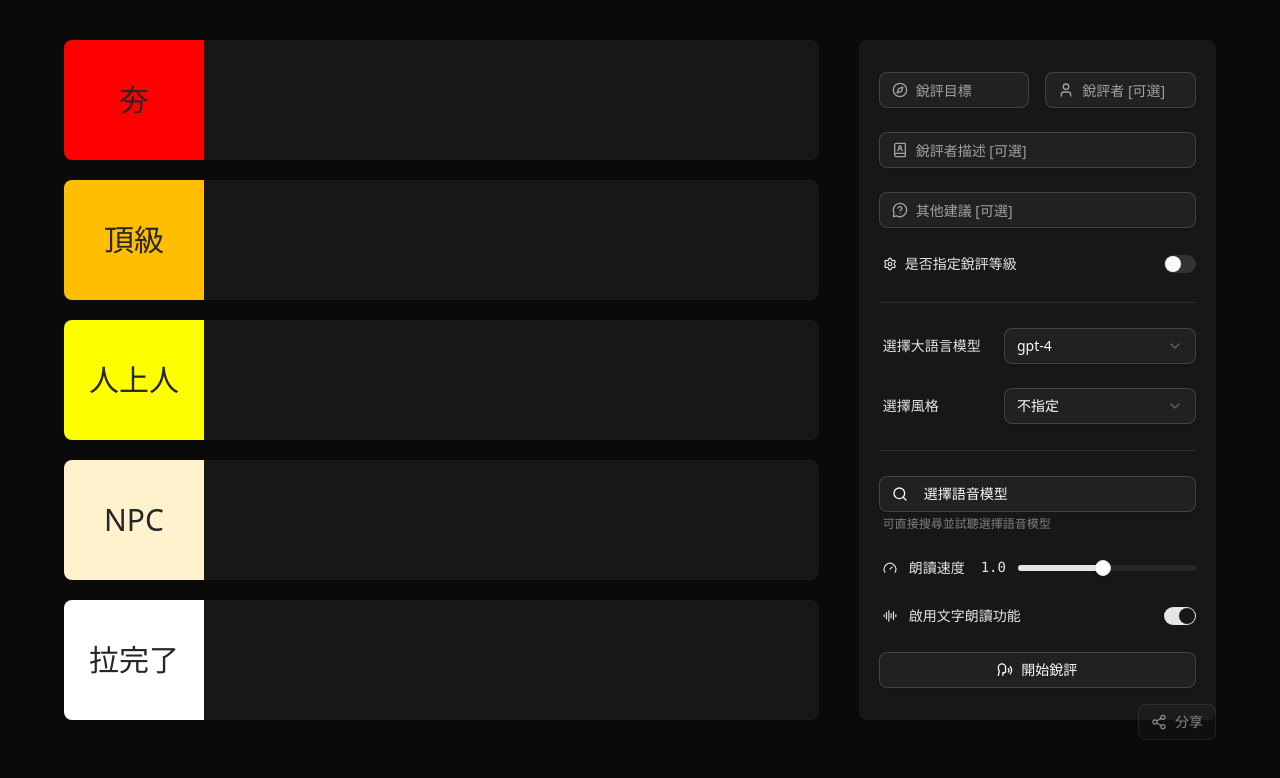
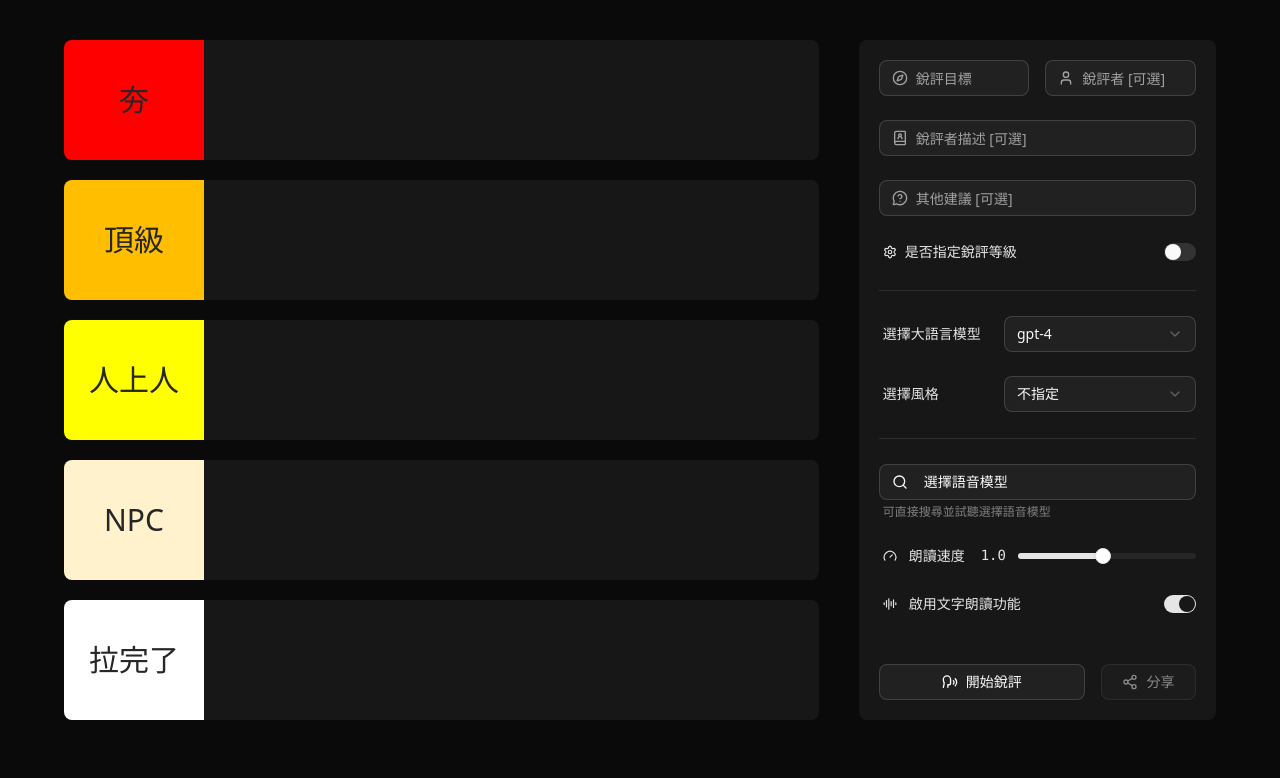
Before and after one commit to Dong-Chen-1031/AI-Tier, a React (Vite) app: page / in a window 1280 px wide. Shown: the top 778 px of the page. Built offline with nearby package versions, Linux system fonts and the light colour scheme.

Commit message:
修個分享按鈕

```diff
--- a/frontend/components/ShareButton.tsx
+++ b/frontend/components/ShareButton.tsx
@@ -5,7 +5,9 @@ import { useReviewCases } from "../contexts/ReviewCaseContext";
 import axios from "axios";
 import config from "../config/constants";
 
-export const ShareButton: React.FC = () => {
+export const ShareButton: React.FC<{ className?: string }> = ({
+  className,
+}) => {
   const { cases } = useReviewCases();
   const [copied, setCopied] = useState(false);
   const [loading, setLoading] = useState(false);
@@ -40,12 +42,14 @@ export const ShareButton: React.FC = () => {
     }
   };
 
+  const disabled = loading || cases.length === 0;
+
   return (
     <Button
       onClick={handleShare}
-      disabled={loading || cases.length === 0}
+      disabled={disabled}
       variant="outline"
-      className="gap-2"
+      className={`gap-2 ${className} ${disabled ? "cursor-not-allowed" : "cursor-pointer"}`}
     >
       {copied ? (
         <>
--- a/frontend/components/input.tsx
+++ b/frontend/components/input.tsx
@@ -44,6 +44,7 @@ import { ModelSelector } from "./model-selector";
 import React from "react";
 import axios from "axios";
 import { useReviewCases } from "../contexts/ReviewCaseContext";
+import { ShareButton } from "./ShareButton";
 
 export interface TierRequest {
   subject: string; //V
@@ -122,7 +123,10 @@ export const InputGroupIcon = ({
 
       const chunk = decoder.decode(value, { stream: true });
       fullText += chunk;
-      const cleanText = fullText.replace(/\[(夯|頂級|人上人|NPC|拉完了)\]/g, "");
+      const cleanText = fullText.replace(
+        /\[(夯|頂級|人上人|NPC|拉完了)\]/g,
+        "",
+      );
       setMessage(cleanText);
 
       // Update streaming text in global state
@@ -460,9 +464,9 @@ export const InputGroupIcon = ({
                   )}
                 />
               </Field>
-
+              <div className="w-full grid grid-cols-3 gap-4 mt-6">
                 <Button
-                className="cursor-pointer"
+                  className="cursor-pointer col-span-2"
                   variant="outline"
                   type="submit"
                   disabled={progress === "loading"}
@@ -470,6 +474,8 @@ export const InputGroupIcon = ({
                   {progress === "setting" ? <SpeechIcon /> : <Loader />}
                   開始銳評
                 </Button>
+                <ShareButton className="col-span-1" />
+              </div>
             </form>
           </motion.div>
         ) : null}
@@ -480,9 +486,12 @@ export const InputGroupIcon = ({
           <div className="flex flex-col items-center gap-4">
             <p>{message}</p>
             {hasMoved && (
+              <div className="flex gap-4">
                 <Button onClick={handleNext} variant="outline">
                   繼續銳評
                 </Button>
+                <ShareButton />
+              </div>
             )}
           </div>
         </div>
--- a/frontend/index.css
+++ b/frontend/index.css
@@ -114,6 +114,10 @@
   --sidebar-ring: oklch(0.556 0 0);
 }
 
+button[disabled] {
+  cursor: not-allowed;
+}
+
 button {
   cursor: pointer;
 }
--- a/frontend/pages/home.tsx
+++ b/frontend/pages/home.tsx
@@ -67,9 +67,6 @@ const Home: React.FC = () => {
             <InputGroupIcon onDecided={handleTierDecided} />
           </div>
         </div>
-        <div className="flex justify-end mt-4">
-          <ShareButton />
-        </div>
       </div>
 
       {/* Case Detail Modal */}
```
Lines whose indentation alone changed are shown as unchanged.
